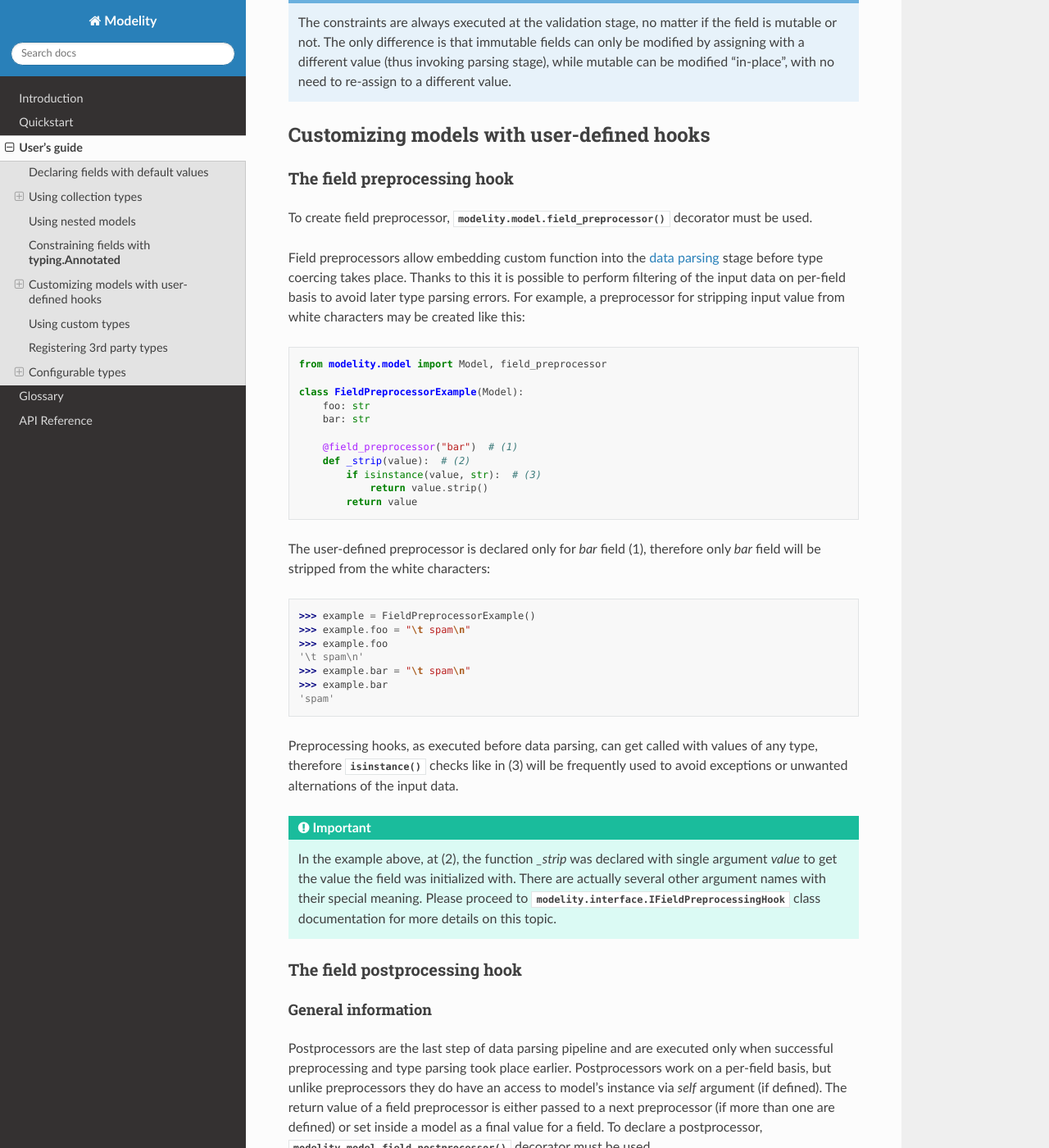
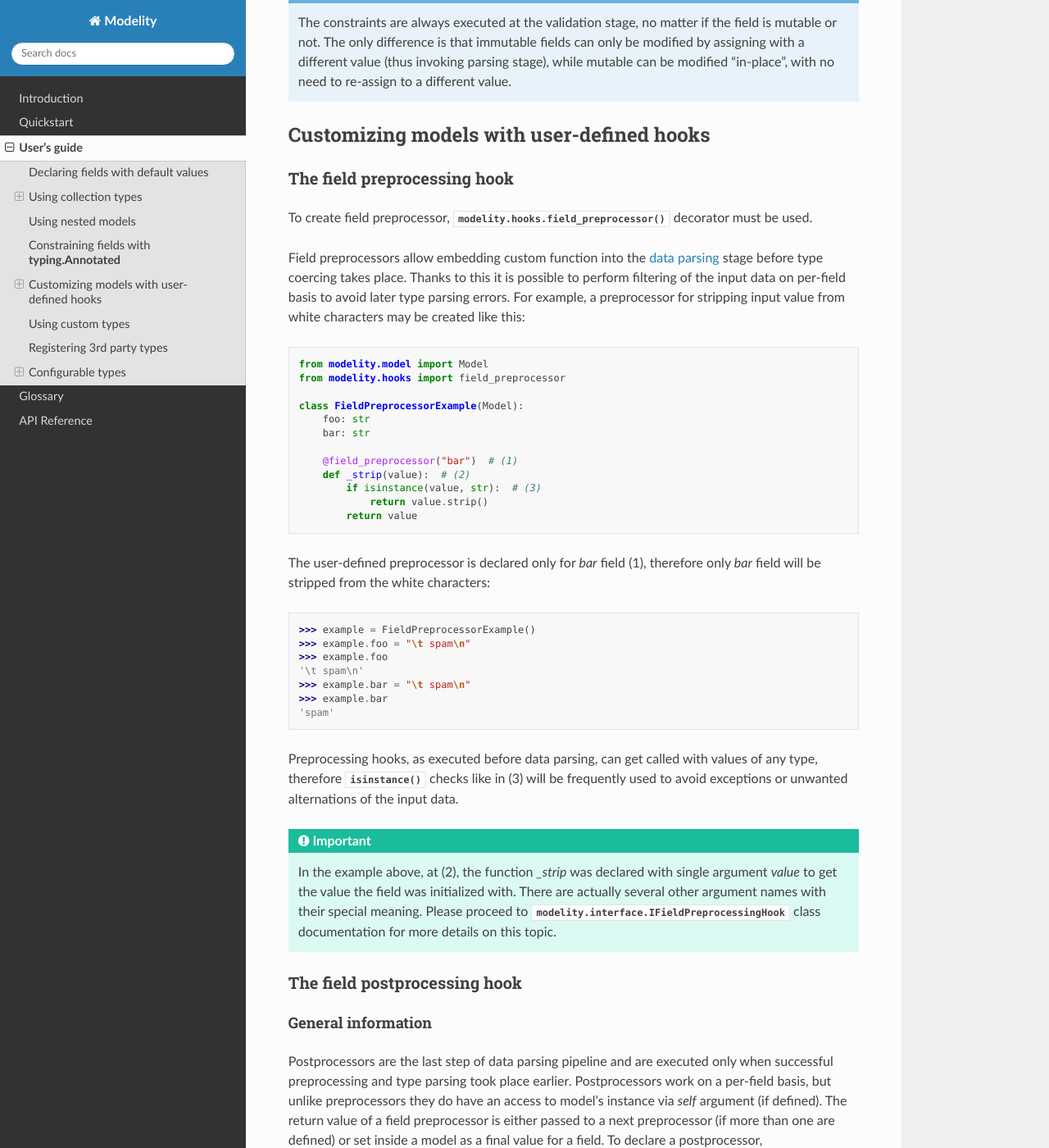
Before and after one commit to mwiatrzyk/modelity, a Sphinx documentation site: the page built from docs/source/guide.rst, in a window 1280 px wide and 1400 px high, scrolled down 9867 px. Shown: the whole window at 82% size. Built offline with Sphinx 7.4.7 and the Read the Docs theme 3.1.0, drawn with Linux system fonts in a browser that asks for light colours; some of the changed text lies outside the part shown.

Commit message:
refa!: all hooks are now imported from `modelity.hooks` module

```diff
--- a/docs/source/guide.rst
+++ b/docs/source/guide.rst
@@ -558,7 +558,7 @@ Customizing models with user-defined hooks
 The **field preprocessing** hook
 ^^^^^^^^^^^^^^^^^^^^^^^^^^^^^^^^
 
-To create field preprocessor, :func:`modelity.model.field_preprocessor`
+To create field preprocessor, :func:`modelity.hooks.field_preprocessor`
 decorator must be used.
 
 Field preprocessors allow embedding custom function into the :term:`data parsing<Data parsing>`
@@ -569,7 +569,8 @@ white characters may be created like this:
 
 .. testcode::
 
-    from modelity.model import Model, field_preprocessor
+    from modelity.model import Model
+    from modelity.hooks import field_preprocessor
 
     class FieldPreprocessorExample(Model):
         foo: str
@@ -618,7 +619,7 @@ Postprocessors work on a per-field basis, but unlike preprocessors they do have
 an access to model's instance via `self` argument (if defined). The return
 value of a field preprocessor is either passed to a next preprocessor (if more
 than one are defined) or set inside a model as a final value for a field. To
-declare a postprocessor, :func:`modelity.model.field_postprocessor` decorator
+declare a postprocessor, :func:`modelity.hooks.field_postprocessor` decorator
 must be used.
 
 Now let's take a dive into possible use cases.
@@ -633,7 +634,8 @@ steps, therefore they can further process it:
 
     import math
 
-    from modelity.model import Model, field_postprocessor
+    from modelity.model import Model
+    from modelity.hooks import field_postprocessor
 
     class Vec2d(Model):
         x: float
@@ -691,7 +693,8 @@ normalization:
 
     import math
 
-    from modelity.model import Model, field_postprocessor
+    from modelity.model import Model
+    from modelity.hooks import field_postprocessor
     from modelity.helpers import validate
 
     class Vec2d(Model):
@@ -835,7 +838,7 @@ other similar things:
 The **model_prevalidator** hook
 ^^^^^^^^^^^^^^^^^^^^^^^^^^^^^^^
 
-To create model prevalidator, :func:`modelity.model.model_prevalidator`
+To create model prevalidator, :func:`modelity.hooks.model_prevalidator`
 decorator must be used.
 
 This hook is executed during validation, for the model it was declared in, and
@@ -844,7 +847,8 @@ even if defined for the nested model. Here's an example:
 
 .. testcode::
 
-    from modelity.model import Model, model_prevalidator
+    from modelity.model import Model
+    from modelity.hooks import model_prevalidator
     from modelity.helpers import validate
 
     class Outer(Model):
@@ -891,7 +895,7 @@ model's fields from nested model's instances:
 The **model_postvalidator** hook
 ^^^^^^^^^^^^^^^^^^^^^^^^^^^^^^^^
 
-To create model postvalidator, :func:`modelity.model.model_postvalidator` decorator
+To create model postvalidator, :func:`modelity.hooks.model_postvalidator` decorator
 must be used.
 
 Model postvalidators, unlike :ref:`prevalidators<model_prevalidator>` from the previous
@@ -903,7 +907,8 @@ example, to control the number of validation errors the model can produce:
 
 .. testcode::
 
-    from modelity.model import Model, model_postvalidator
+    from modelity.model import Model
+    from modelity.hooks import model_postvalidator
     from modelity.helpers import validate
 
     class ModelPostvalidatorExample(Model):
@@ -950,7 +955,7 @@ The **field_validator** hook
 ^^^^^^^^^^^^^^^^^^^^^^^^^^^^
 
 To declare model method as field validator, it has to be decorated with
-:func:`modelity.model.field_validator` decorator.
+:func:`modelity.hooks.field_validator` decorator.
 
 Field validators, just like model pre- and postvalidators, are executed when
 model is validated, but only for fields they are declared for, and only if the
@@ -958,7 +963,8 @@ field has value set. Here's an example:
 
 .. testcode::
 
-    from modelity.model import Model, field_validator
+    from modelity.model import Model
+    from modelity.hooks import field_validator
     from modelity.helpers import validate
 
     class UserAccount(Model):
```
Also changed, not shown: 5 other files.
